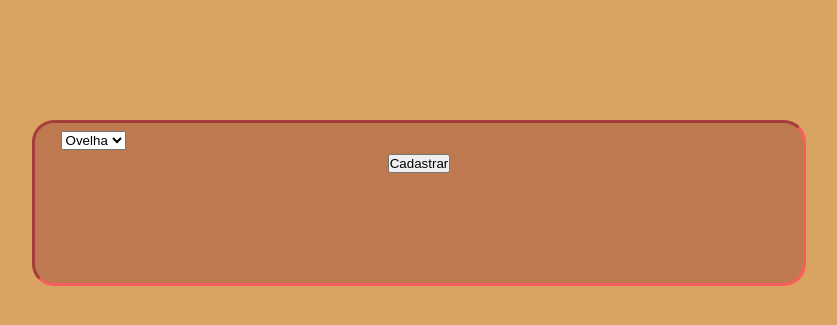
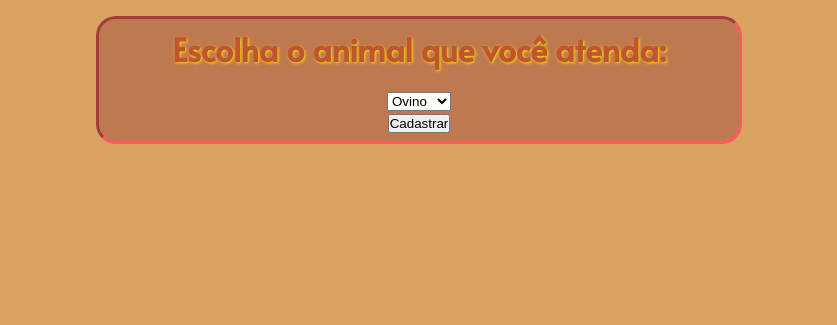
Before and after one commit to ggfrancagg/programador_01_2023, a PHP site: page /profGabriel/cadastrarVeterinario.php in a window 1280 px wide. Shown: the top 325 px of the page, without its empty margins (224-1061 px from the left). Run offline with PHP 8.4, Linux system fonts and the light colour scheme; some web fonts are replaced.

Commit message:
att css cadas vet

```diff
--- a/cadastrarVeterinario.php
+++ b/cadastrarVeterinario.php
@@ -1,21 +1,19 @@
 <?php require_once 'cabecalho.php'; ?>
 
-	<form action="cadastrarVeterinario.php" method="POST" enctype="multipart/form-data" id="veterinario">
+	<form action="cadastrarVeterinario.php" method="POST" enctype="multipart/form-data" id="vermifugo">
 		<form id="push" action="cadastrarVeterinario.php" method="POST">
 
-
+			<h1>Escolha o animal  que você atenda:</h1>
+			<br>
 			<p><select name="animal">
-			<option value="ovelha">Ovelha</option>
-			<option value="vaca">Vaca</option>
-			<option value="cavalo">Cavalo</option>
-
+			<option value="ovelha">Ovino</option>
+			<option value="vaca">Bovino</option>
+			<option value="cavalo">Equino</option></p>
+			</br>
 		</select>
+	</br>
 <h3><input type="submit" onclick="mostra()" name="enviar" value="Cadastrar"></h3>
-
-
-
-
-
+</form>
 
 
 <?php
@@ -24,7 +22,7 @@
                   $animal=$_POST['animal'];
                   if($animal=="ovelha"){
 ?>
-<form action="cadastrarVeterinario.php" method="POST">
+<form action="cadastrarVeterinario.php" id="cadanimal" method="POST">
 
 		<h1>&#9877; Veterinário &#9877;</h1>
 
@@ -70,7 +68,7 @@ $ovelha=listarOvelha();
 <?php
 }else if($animal=="cavalo"){
 ?>
-<form action="cadastrarVeterinario.php" method="POST">
+<form action="cadastrarVeterinario.php" id="cadanimal" method="POST">
 
 		<h1>&#9877; Veterinário &#9877;</h1>
 
@@ -122,7 +120,7 @@ $cavalo=listarCavalo();
 <?php
 }else if($animal=="vaca"){
 ?>
-<form action="cadastrarVeterinario.php" method="POST">
+<form action="cadastrarVeterinario.php" id="cadanimal" method="POST">
 
 		<h1>&#9877; Veterinário &#9877;</h1>
 
@@ -190,6 +188,7 @@ if(isset($_POST['nomevetovl'])){
 		$CFMV++;
 		$resp=Veterinario($CFMV,$nome_vet,$nasc_vet,$tel_ovl,$data_visita,$cuidados_vet, $Identificacao_ovl);
 	if(!$resp){
+		echo $sql;
 		echo "<h5>Erro na tentativa de cadastro!!!</h5>";
 	}else{
 		echo "<h5>Veterinario cadastrado com sucesso! :) </h5>";
@@ -216,12 +215,13 @@ if(isset($_POST['nomevetcav'])){
 		$data_visita=$_POST['datevisitacav'];
 		$Identificacao_cav=$_POST['identificacaocav'];
 
-		require_once 'model/VeterinarioCav.php';
+		require_once 'model/Veterinario.php';
 		$CFMV=retornaUltimoVetCav();
 	if($CFMV>=0){
 		$CFMV++;
 		$resp=VeterinarioCav($CFMV,$tosa_vet,$nome_vetcav,$Casqueamento_cav,$tel_vet,$cuidados_vet,$data_visita, $Identificacao_cav);
 	if(!$resp){
+		echo $sql;
 		echo "<h5>Erro na tentativa de cadastro!!!</h5>";
 	}else{
 		echo "<h5>Veterinario cadastrado com sucesso! :) </h5>";
@@ -246,12 +246,13 @@ if(isset($_POST['nomevetvac'])){
 		$cuidados_vac=$_POST['cuidadosvac'];
 		$data_vac=$_POST['datevisitavac'];
 		$Identificacao_vac=$_POST['identificacaovac'];
-		require_once 'model/VeterinarioVac.php';
+		require_once 'model/Veterinario.php';
 		$CFMV=retornaUltimoVetVac();
 	if($CFMV>=0){
 		$CFMV++;
 		$resp=VeterinarioVac($CFMV, $data_vac, $nome_vetvac, $tel_vac, $nasc_vetvac,$cuidados_vac, $Casqueamento_vac, $Identificacao_vac);
 	if(!$resp){
+		echo $sql;
 		echo "<h5>Erro na tentativa de cadastro!!!</h5>";
 	}else{
 		echo "<h5>Veterinario cadastrado com sucesso! :) </h5>";
```
